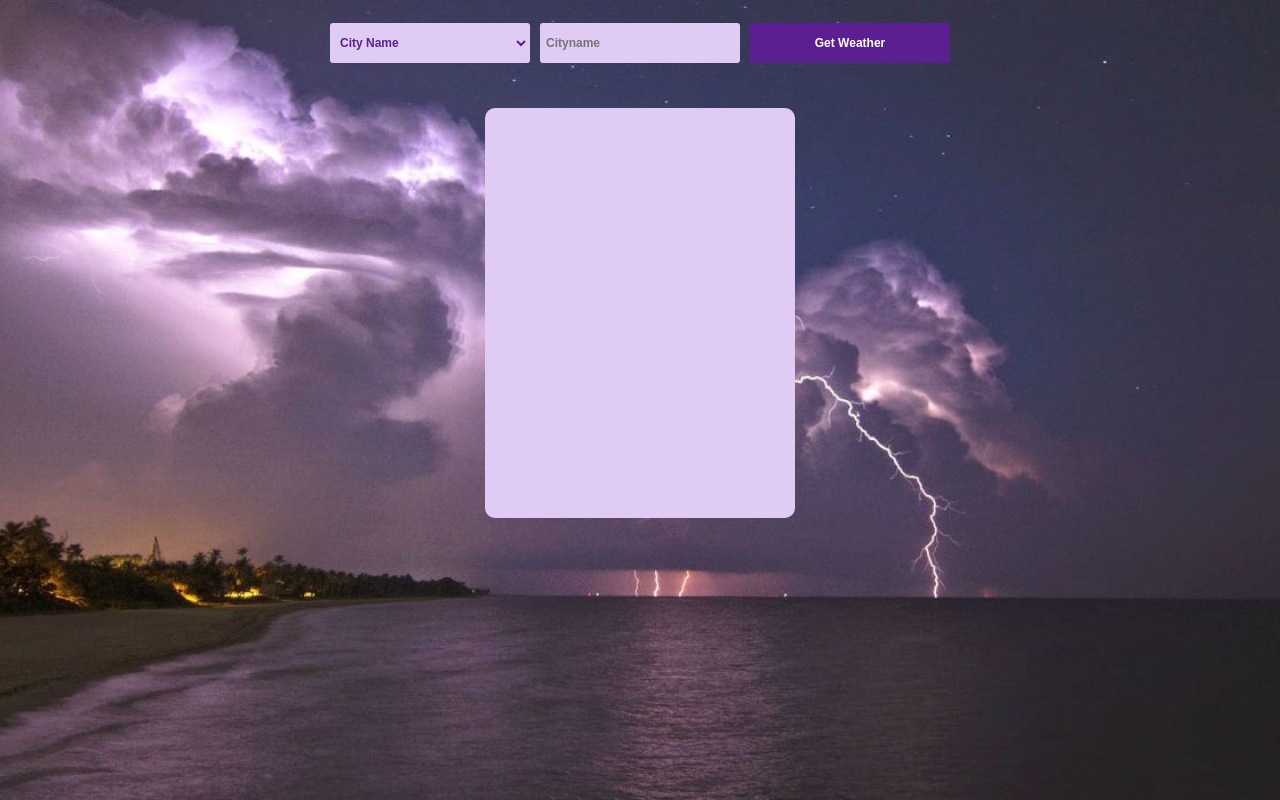
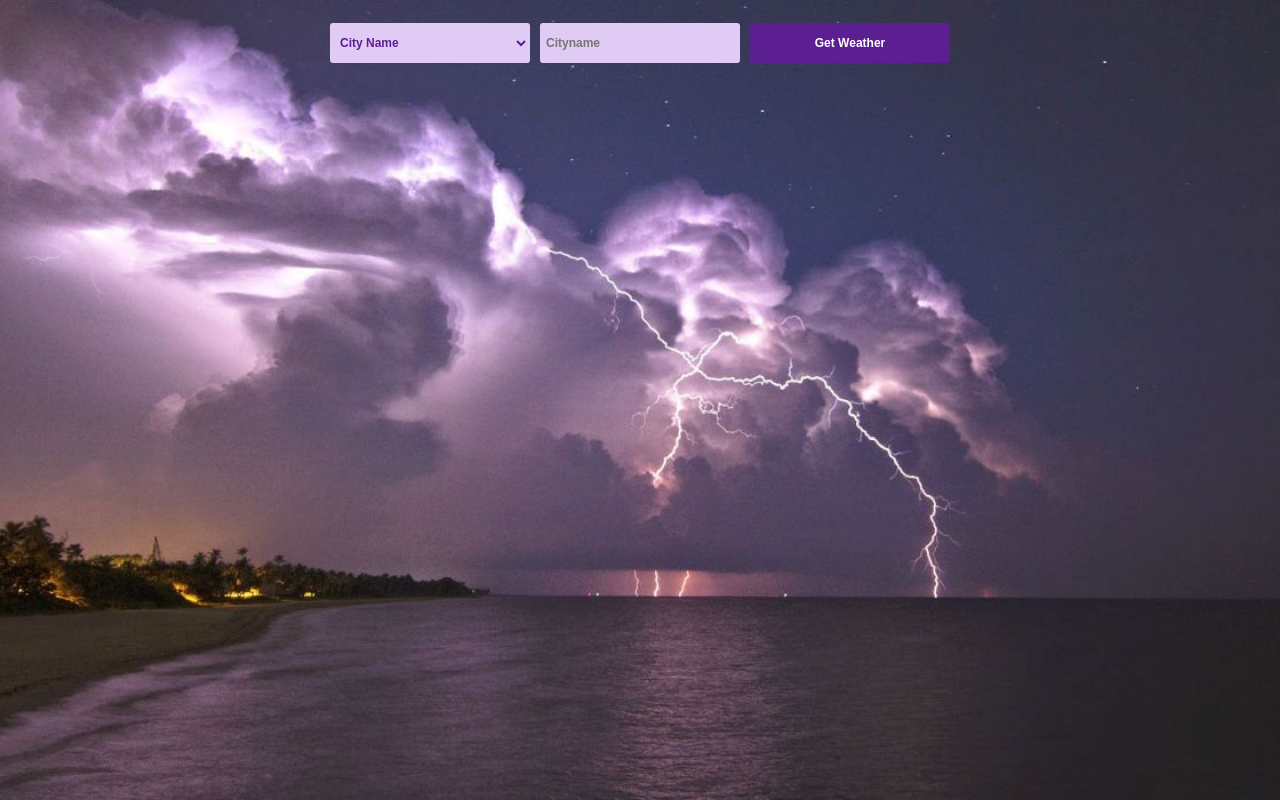
Before and after one commit to naliyeeva/naliyeeva.github.io, a plain HTML site: page weather/index.html in a window 1280 px wide. Drawn offline with Linux system fonts and the light colour scheme.

Commit message:
modified display for weather info container

```diff
--- a/weather/app.js
+++ b/weather/app.js
@@ -23,6 +23,7 @@ App = {
         document.querySelector(`#${userInputType}-block`).style.display = 'block'
     },
     getWeatherFromApi() {
+        document.getElementById('weather').style.display = 'flex';
         let lat = document.getElementById('lat').value
         let lon = document.getElementById('long').value
         let city  = document.getElementById('city').value.trim()
--- a/weather/index.html
+++ b/weather/index.html
@@ -25,7 +25,7 @@
         </div>
 
 
-        <div class="weather-container">
+        <div class="weather-container" id="weather" style="display: none">
             <p id="city-name" class="weather-items"></p>
             <p id="country-name" class="weather-items"><p>
             <p id="condition" class="weather-items"></p>
```
